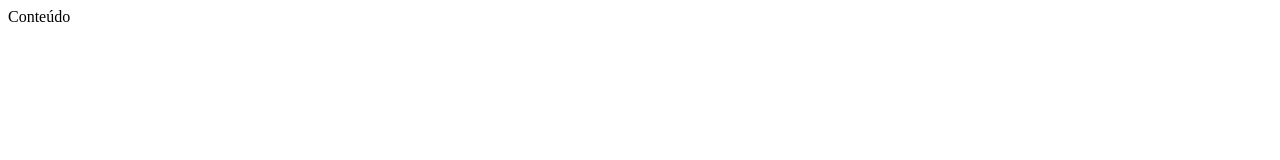
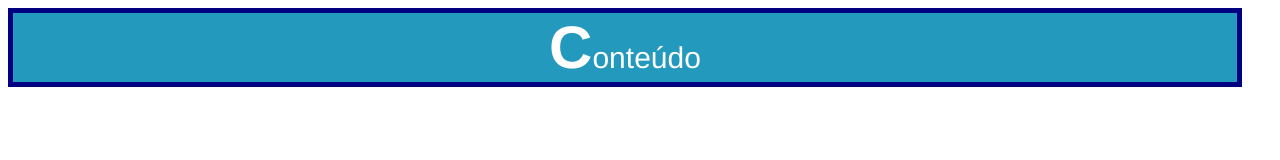
Before and after one commit to LucasMatheus96/curso-web2022, a website: page css/anatomia.html in a window 1280 px wide. Drawn offline with Linux system fonts and the light colour scheme.

Commit message:
CSS-Anatomia do CSS

```diff
--- a/css/anatomia.html
+++ b/css/anatomia.html
@@ -5,7 +5,26 @@
     <meta charset="UTF-8">
     <title>Anatomia CSS</title>
     <style>
-        /* ... */
+         .selector{
+            color: #fff;
+            font-size: 30px;
+            text-align: center;
+            border: solid 5px navy; /*shorthand property*/
+            font-family: helvetica, sans-serif;
+
+            width: calc(100% - 40px);
+            background-color: rgb(34, 153, 189);
+         }
+
+         .selector:hover{
+            background-color: orangered;
+         }
+
+         .selector::first-letter{
+            font-size: 60px;
+            font-weight: bold;
+         }
+
     </style>
 </head>
 
```
